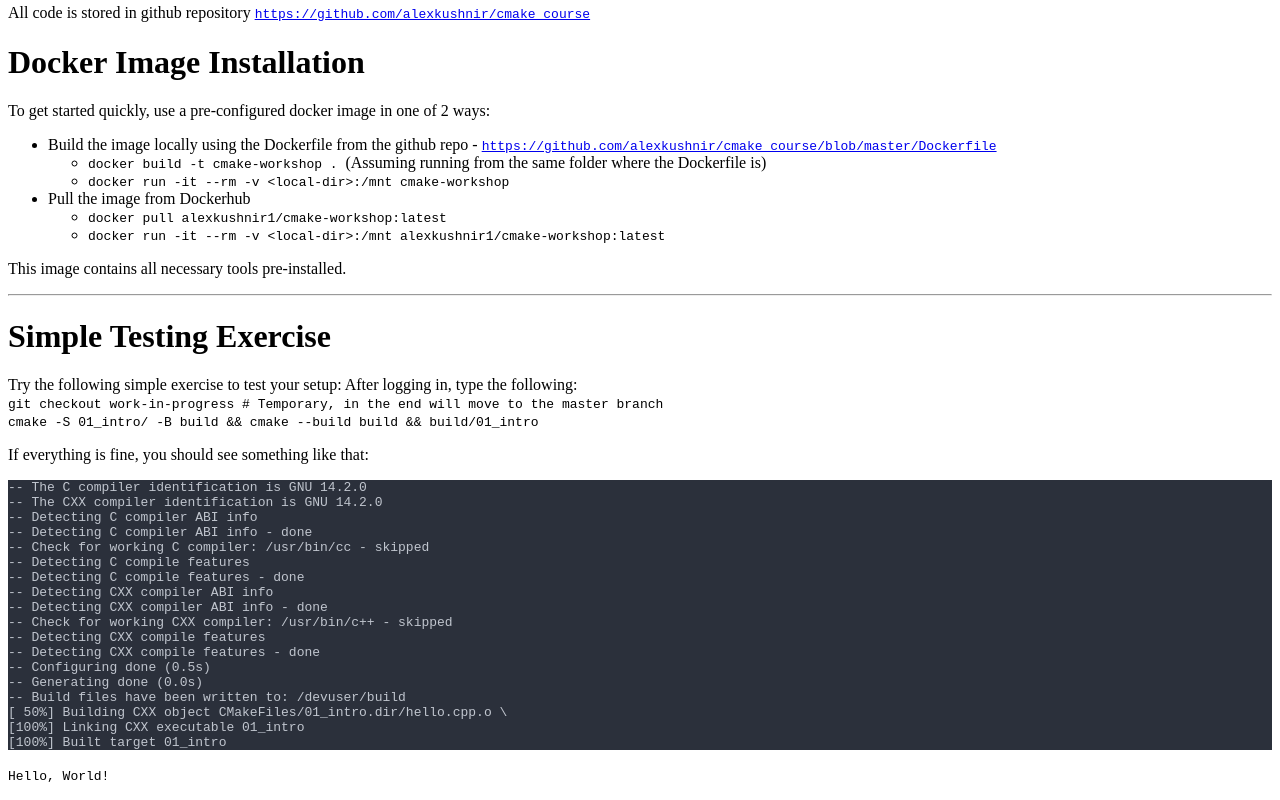
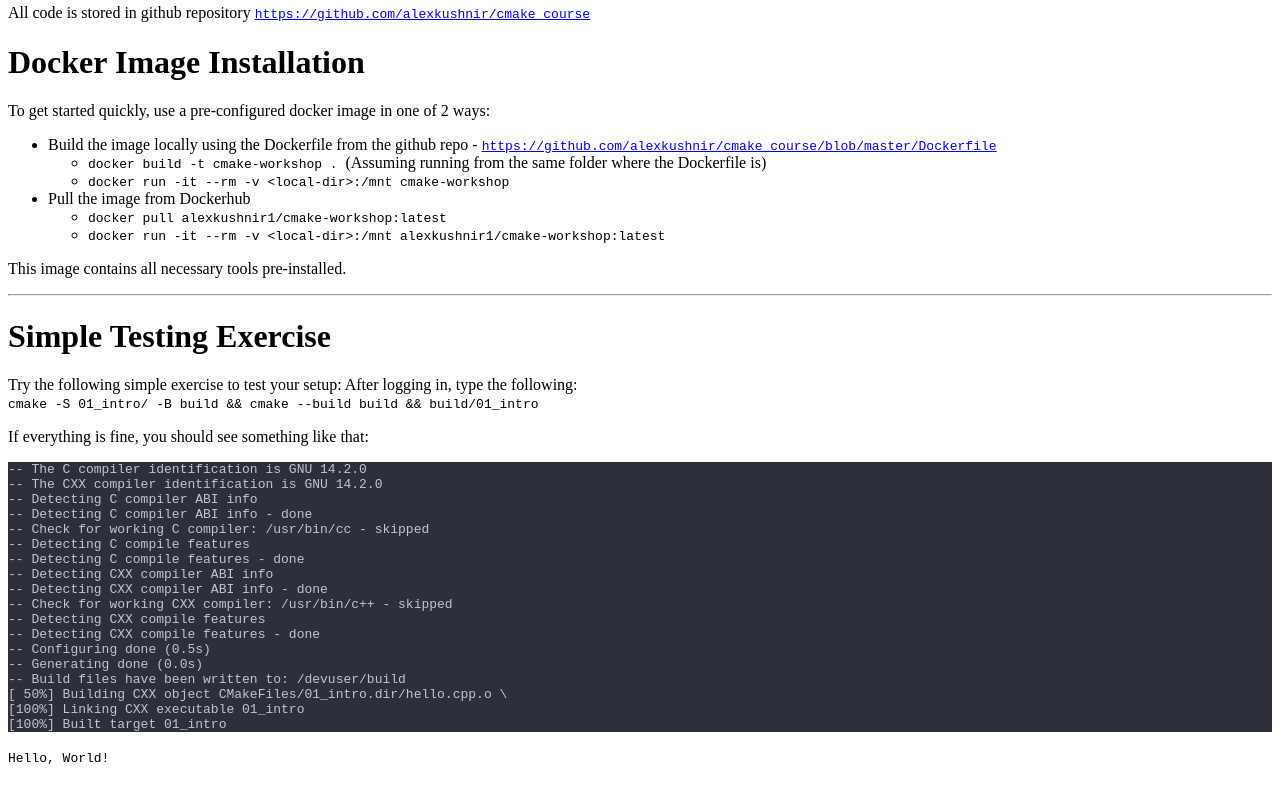
Before and after one commit to alexkushnir/cmake_course, a plain HTML site: page index.html in a window 1280 px wide. Shown: the part 1804-2604 px from the top of the page. Drawn offline with Linux system fonts and the light colour scheme.

Commit message:
deploy: 774bb2845bfbf340d693eb6150a4e310365c2a2d

```diff
--- a/index.html
+++ b/index.html
@@ -127,7 +127,6 @@ Full command: <code>add-apt-repository universe &amp;&amp; apt-get update &amp;&
 <h1 id="simple-testing-exercise">Simple Testing Exercise</h1>
 <p>Try the following simple exercise to test your setup:
 After logging in, type the following:<br />
-<code> git checkout work-in-progress # Temporary, in the end will move to the master branch</code> <br />
 <code>cmake -S 01_intro/ -B build &amp;&amp; cmake --build build &amp;&amp; build/01_intro</code></p>
 <p>If everything is fine, you should see something like that:</p>
 <pre style="background-color:#2b303b;color:#c0c5ce;"><code><span>-- The C compiler identification is GNU 14.2.0
```
